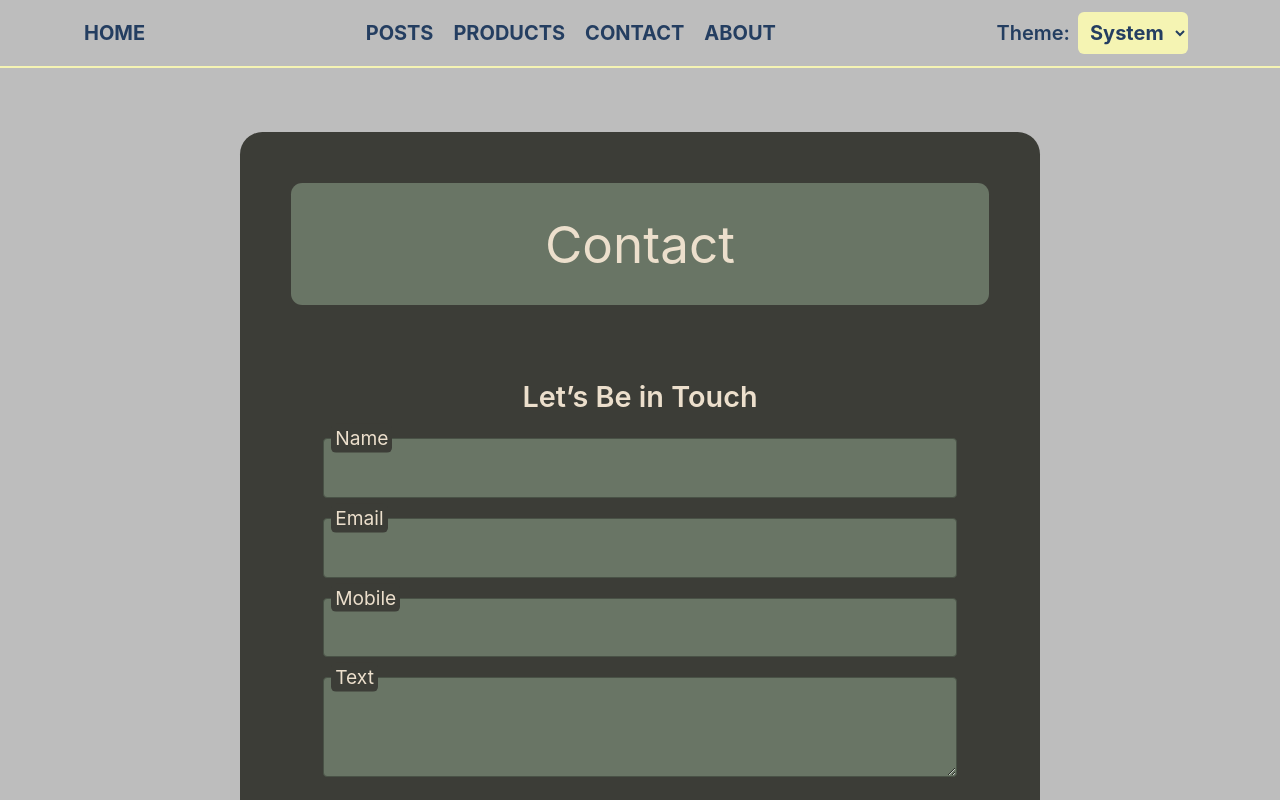
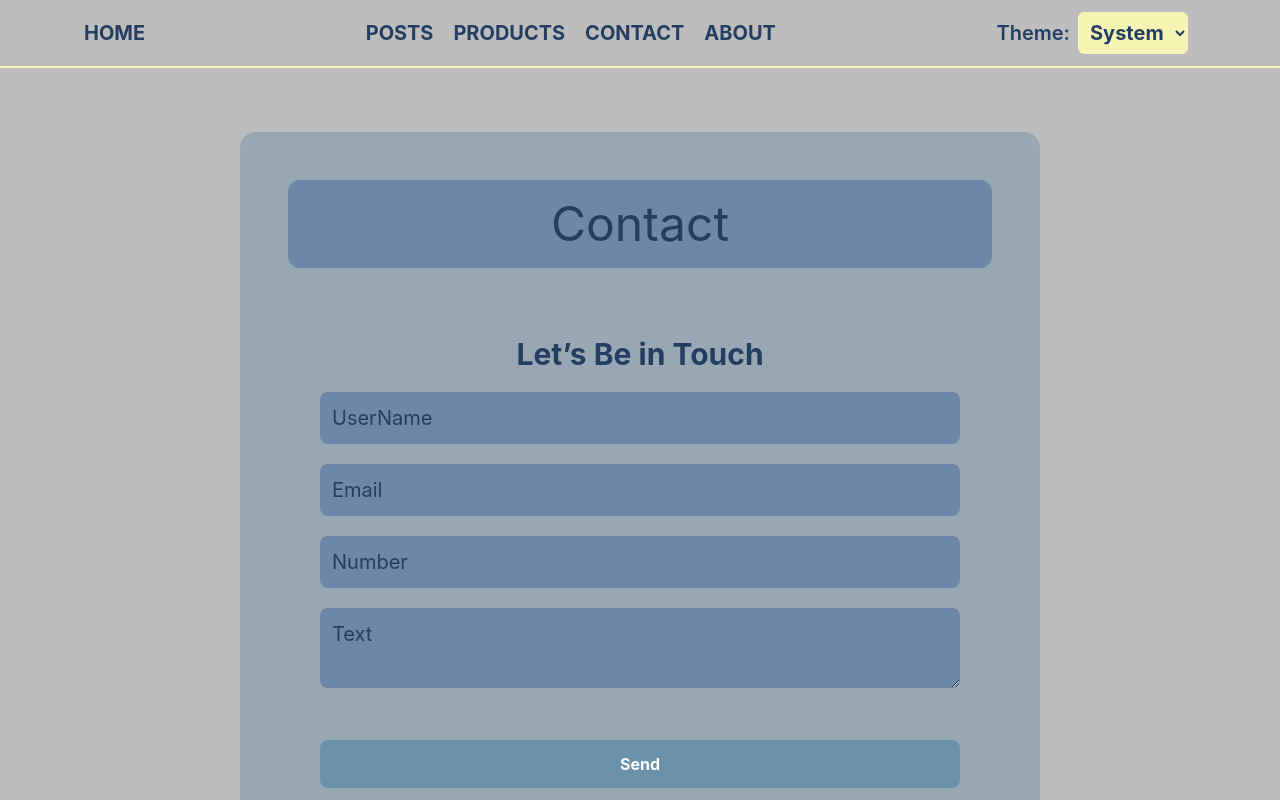
Before and after one commit to DataShalam/TBC-React, a Next.js app: page /contact in a window 1280 px wide. Shown: the top 800 px of the page. Built offline with nearby package versions, Linux system fonts and the light colour scheme; sample sign-in values are in the browser's storage.

Commit message:
conpleted working on tailwind

```diff
--- a/app/(authPages)/about/page.js
+++ b/app/(authPages)/about/page.js
@@ -2,8 +2,8 @@ import React from "react";
 
 export default function About() {
   return (
-    <main className="w-[50rem] min-h[40rem] p-12 rounded-2xl my-0 mx-auto text-light dark:text-dark bg-light-card bg-dark-card">
-      <section className="p-6 rounded-xl mb-9 bg-light-heading bg-dark-heading">
+    <main className="w-[50rem] min-h[40rem] p-12 rounded-2xl my-0 mx-auto text-light dark:text-dark bg-light-card dark:bg-dark-card">
+      <section className="p-6 rounded-xl mb-9 bg-light-heading dark:bg-dark-heading">
         <h1 className="text-5xl text-center">About us</h1>
       </section>
       <section className="">
--- a/app/(authPages)/contact/contact.css
+++ /dev/null
@@ -1,127 +0,0 @@
-.contact-container {
-  width: 50rem;
-  min-height: 40rem;
-  padding: 3.2rem;
-  border-radius: 1.4rem;
-
-  margin: 0 auto;
-
-  color: #ecdfcc;
-  background-color: #3c3d37;
-}
-
-.title-wrapper {
-  background-color: #697565;
-  padding: 1.4rem;
-  border-radius: 0.7rem;
-
-  margin-bottom: 2.4rem;
-}
-
-.title {
-  font-size: 3.2rem;
-  text-align: center;
-}
-
-.contact-wrapper {
-  display: flex;
-  flex-direction: column;
-  align-items: center;
-  padding: 2rem 2rem 4rem 2rem;
-  border-radius: 0.7rem;
-  margin: 0 auto;
-}
-
-.contact {
-  margin-bottom: 20px;
-}
-
-.contact-text {
-  font-size: 1.8rem;
-  font-weight: 600;
-  color: #ecdfcc;
-  text-align: center;
-}
-
-.submit-form {
-  width: 100%;
-}
-
-.submit-form form {
-  display: flex;
-  flex-direction: column;
-  gap: 20px;
-  width: 100%;
-}
-
-.label-wrapper {
-  position: relative;
-  width: 100%;
-}
-
-.label-wrapper input,
-.label-wrapper textarea {
-  width: 100%;
-  padding: 12px;
-  font-size: 1.4rem;
-  border: 1px solid #495246;
-  border-radius: 4px;
-  background-color: #697565;
-  color: #ecdfcc;
-  outline: none;
-
-  transition: background-color 0.3s ease;
-}
-
-.label-wrapper input:focus,
-.label-wrapper textarea:focus {
-  background-color: #495247;
-}
-
-.label-wrapper label {
-  position: absolute;
-  top: 50%;
-  left: 12px;
-  font-size: 1.2rem;
-  color: #888888;
-  pointer-events: none;
-  transform: translateY(-50%);
-  transition: all 0.3s ease;
-}
-
-.label-wrapper input:focus + label,
-.label-wrapper input:not(:placeholder-shown) + label,
-.label-wrapper textarea:focus + label,
-.label-wrapper textarea:not(:placeholder-shown) + label {
-  top: 0;
-  left: 8px;
-  font-size: 1.2rem;
-  color: #ecdfcc;
-  background-color: #3c3d37;
-  border-radius: 0.3rem;
-  padding: 0 4px;
-  transform: translateY(-50%);
-}
-
-textarea {
-  resize: vertical;
-  min-height: 100px;
-}
-
-button[type="submit"] {
-  padding: 12px 20px;
-  margin-top: 1.8rem;
-
-  background-color: #697565;
-  color: #ffffff;
-  font-size: 1rem;
-  font-weight: 600;
-  border: none;
-  border-radius: 4px;
-  cursor: pointer;
-  transition: background-color 0.3s ease;
-}
-
-button[type="submit"]:hover {
-  background-color: #596b59;
-}
--- a/app/(authPages)/contact/page.js
+++ b/app/(authPages)/contact/page.js
@@ -1,39 +1,69 @@
 import React from "react";
-import "./contact.css";
 
 export default function Contact() {
+  const inputStyles =
+    "w-full p-3 text-xl outline-none border-light-hover-whole placeholder-light dark:placeholder-dark text-light dark:text-dark dark:border-dark-hover-whole rounded-lg bg-light-heading dark:bg-dark-heading focus:bg-light-hover focus:dark:bg-dark-hover hover:bg-light-hover hover:dark:bg-dark-hover transition";
+
   return (
-    <main className="contact-container">
-      <div className="title-wrapper">
-        <h1 className="title">Contact</h1>
+    <main className="w-[50rem] min-h-[40rem] p-12 rounded-2xl my-0 mx-auto text-light dark:text-dark bg-light-card dark:bg-dark-card">
+      <div className="rounded-xl p-5 mb-9 bg-light-heading dark:bg-dark-heading">
+        <h1 className="text-5xl text-center">Contact</h1>
       </div>
-      <section className="contact-wrapper">
-        <div className="contact">
-          <div className="contact-text">Let’s Be in Touch</div>
+      <section className="flex flex-col items-center px-8 pt-8 pb-16">
+        <div className="mb-5">
+          <div className="text-3xl font-bold text-center text-light dark:text-dark">
+            Let’s Be in Touch
+          </div>
         </div>
-        <div className="submit-form">
-          <form>
-            <div className="label-wrapper">
-              <input type="text" id="username" />
-              <label htmlFor="username">Name</label>
+        <div className="w-full">
+          <form className="flex flex-col gap-5 w-full">
+            <div className="relative w-full">
+              <label htmlFor="username"></label>
+              <input
+                type="text"
+                id="username"
+                className={inputStyles}
+                placeholder="UserName"
+              />
             </div>
 
-            <div className="label-wrapper">
-              <input type="text" id="email" />
-              <label htmlFor="email">Email</label>
+            <div className="relative w-full">
+              <label htmlFor="email"></label>
+              <input
+                type="text"
+                id="email"
+                placeholder="Email"
+                className={inputStyles}
+              />
             </div>
 
-            <div className="label-wrapper">
-              <input type="tel" id="secondname" required />
-              <label htmlFor="tel">Mobile</label>
+            <div className="relative w-full">
+              <label htmlFor="tel"></label>
+              <input
+                type="tel"
+                id="secondname"
+                placeholder="Number"
+                className={inputStyles}
+                required
+              />
             </div>
 
-            <div className="label-wrapper">
-              <textarea id="text" required />
-              <label htmlFor="text">Text</label>
+            <div className="relative w-full">
+              <label htmlFor="text"></label>
+              <textarea
+                id="text"
+                placeholder="Text"
+                className={`${inputStyles} resize-y`}
+                required
+              />
             </div>
 
-            <button type="submit">Send</button>
+            <button
+              type="submit"
+              className="border-none py-3 px-5 mt-7 text-base cursor-pointer font-bold rounded-lg text-white bg-light-hover-whole dark:bg-dark-hover-whole hover:bg-light-hover hover:dark:bg-dark-hover transition"
+            >
+              Send
+            </button>
           </form>
         </div>
       </section>
--- a/app/(publicPages)/signIn/page.js
+++ b/app/(publicPages)/signIn/page.js
@@ -3,6 +3,9 @@ import Link from "next/link";
 import { authenticate } from "../../lib/actions.js";
 
 export default function SignIn() {
+  const inputStyles =
+    "text-base p-4 border rounded-md outline-none border-light-heading bg-light-main text-light dark:border-dark-heading dark:bg-dark-main dark:text-dark hover:bg-light-hover transition placeholder:text-light placeholder:dark:text-dark";
+
   return (
     <div className="flex flex-col justify-center my-50vh mx-auto max-w-[30rem] p-6 -translate-y-1/2 rounded-xl bg-light-card dark:bg-dark-card text-light dark:text-dark">
       <div className="p-3 rounded-md text-center">
@@ -13,7 +16,7 @@ export default function SignIn() {
           <label htmlFor="email"></label>
           <input
             type="text"
-            className="text-base p-4 border rounded-md border-light-heading bg-light-main text-light dark:border-dark-heading dark:bg-dark-main dark:text-dark hover:bg-light-hover transition placeholder:text-light placeholder:dark:text-dark"
+            className={inputStyles}
             placeholder="Email"
             required
             name="email"
@@ -24,7 +27,7 @@ export default function SignIn() {
           <label htmlFor="pass"></label>
           <input
             type="password"
-            className="text-base p-4 border rounded-md border-light-heading bg-light-main text-light dark:border-dark-heading dark:bg-dark-main dark:text-dark hover:bg-light-hover transition placeholder:text-light placeholder:dark:text-dark"
+            className={inputStyles}
             placeholder="Password"
             required
             id="pass"
```
